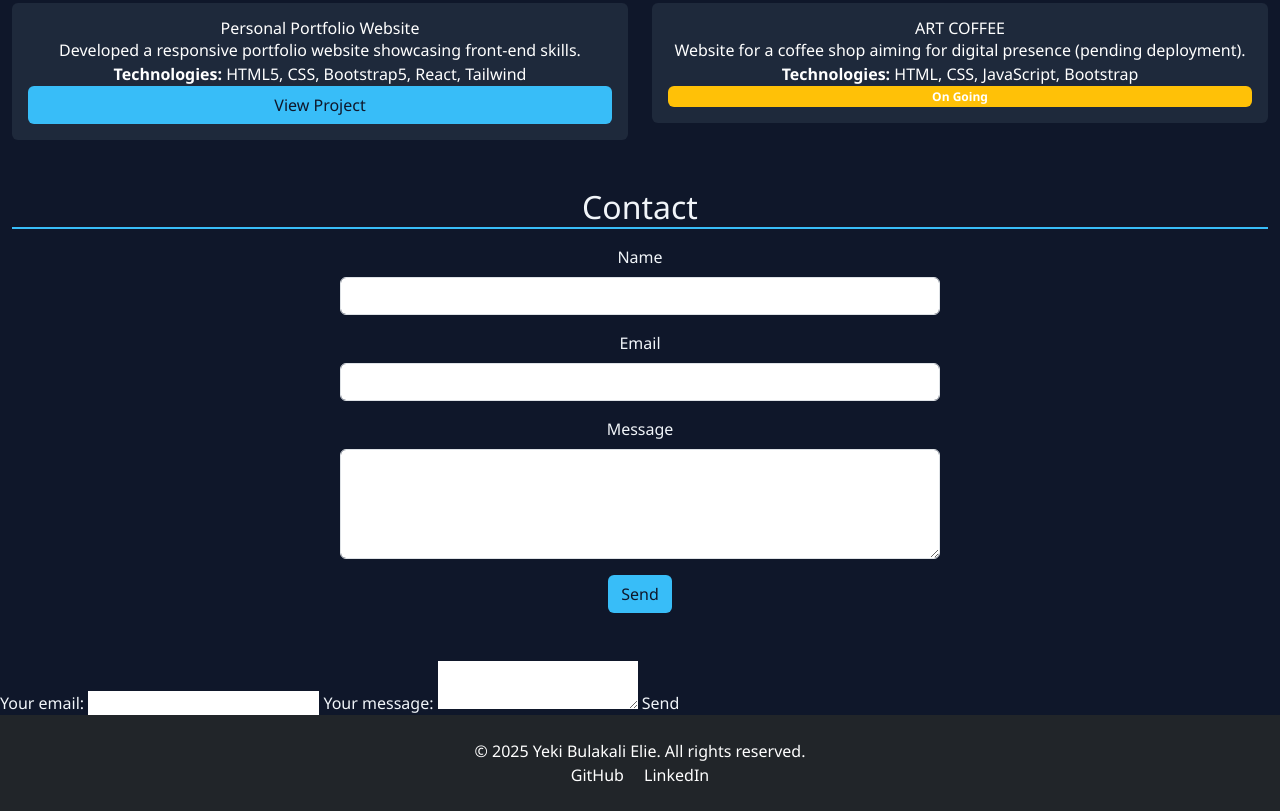
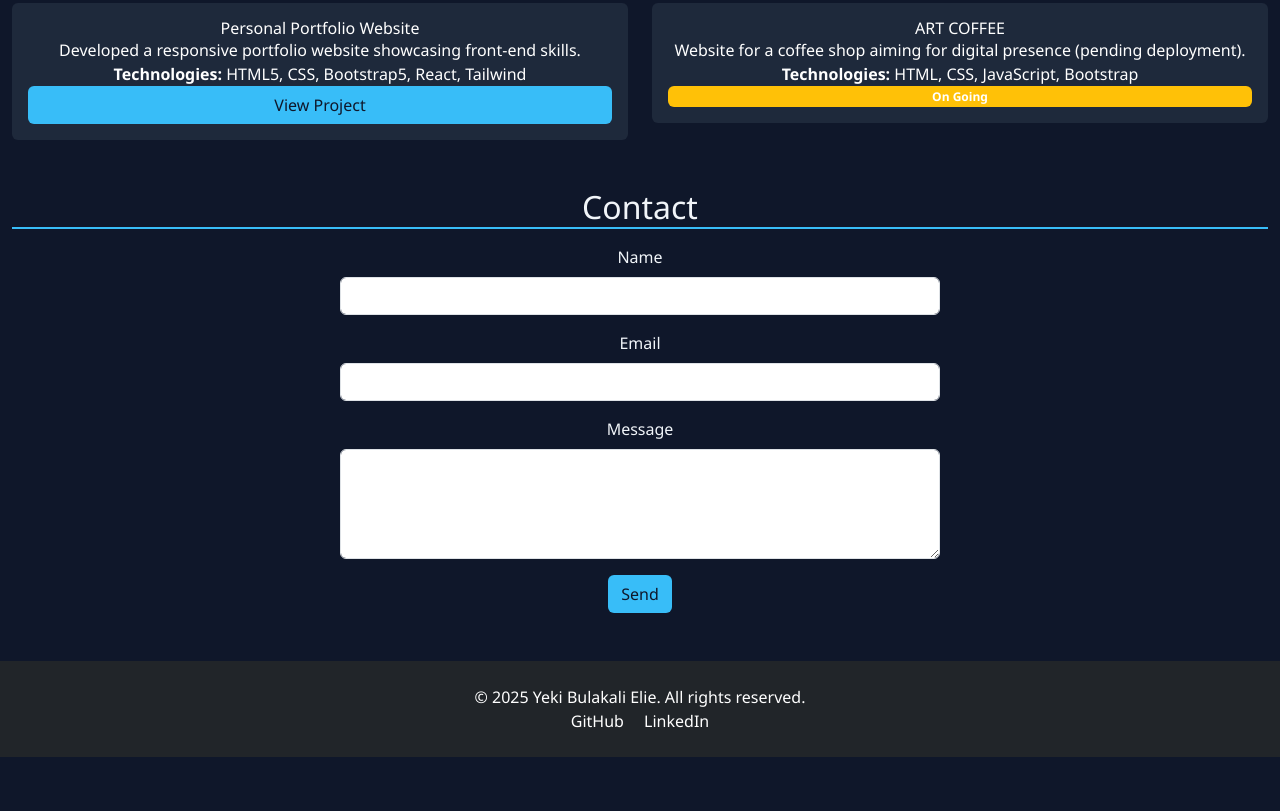
Before and after one commit to ElieBulakali/my-portfolio, a plain HTML site: page portfolio.html in a window 1280 px wide. Shown: the part 746-1557 px from the top of the page. After the commit the page ends 1503 px from the top, so only its background shows below. Drawn offline with nearby package versions, Linux system fonts and the light colour scheme.

Commit message:
contact section modify

```diff
--- a/portfolio.html
+++ b/portfolio.html
@@ -128,16 +128,6 @@
   action="https://formspree.io/f/mwpogwgy"
   method="POST"
 >
-  <label>
-    Your email:
-    <input type="email" name="email">
-  </label>
-  <label>
-    Your message:
-    <textarea name="message"></textarea>
-  </label>
-
-  <button type="submit">Send</button>
 </form>
 
   <footer class="text-center py-4 bg-dark text-white">
```
